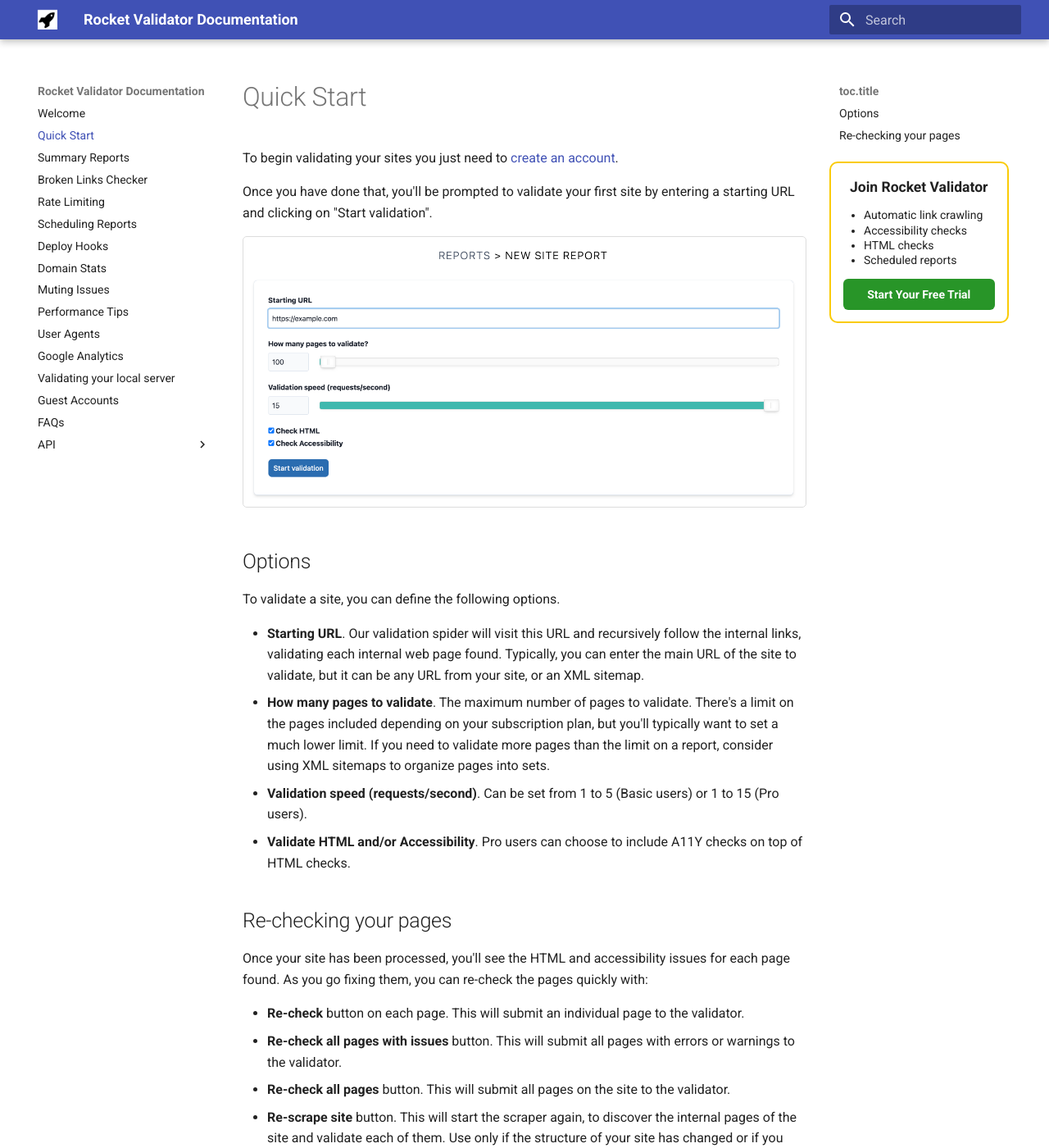
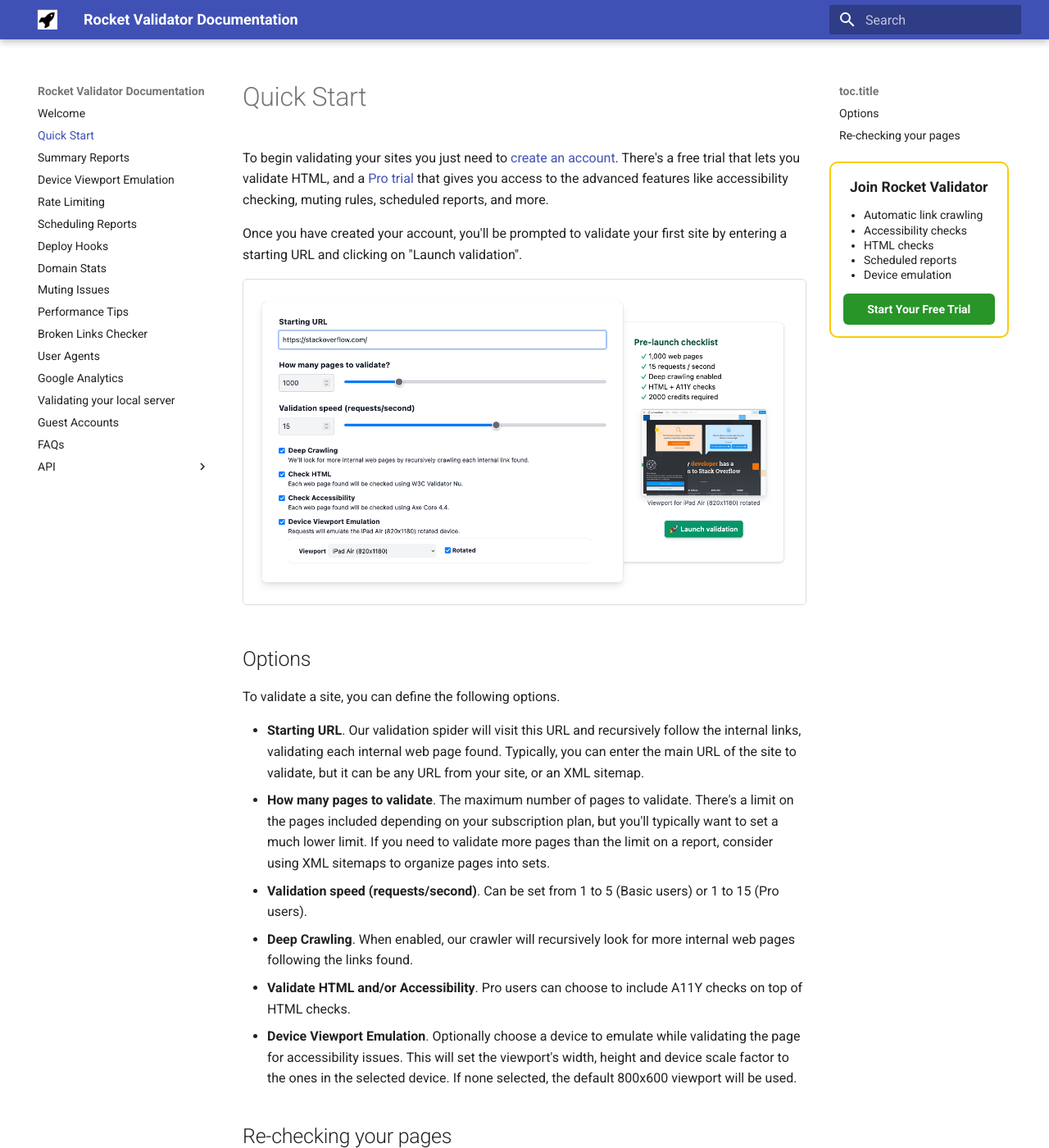
Before and after one commit to rocketvalidator/docs-rocketvalidator, an MkDocs documentation site: the page built from docs/quick-start.md, in a window 1280 px wide and 1400 px high. Shown: the whole window at 82% size. Built offline with MkDocs 1.6.1 and Material for MkDocs 9.7.7, drawn with Linux system fonts in a browser that asks for light colours.

Commit message:
docs for device viewport emulation

```diff
--- a/docs/quick-start.md
+++ b/docs/quick-start.md
@@ -1,8 +1,8 @@
 # Quick Start
 
-To begin validating your sites you just need to <a href="https://rocketvalidator.com/registration/new" target="_blank">create an account</a>.
+To begin validating your sites you just need to <a href="https://rocketvalidator.com/registration/new" target="_blank">create an account</a>. There's a free trial that lets you validate HTML, and a <a href="https://rocketvalidator.com/registration/new?plan=pro-weekly&coupon=7DAYS" target="_blank">Pro trial</a> that gives you access to the advanced features like accessibility checking, muting rules, scheduled reports, and more.
 
-Once you have done that, you'll be prompted to validate your first site by entering a starting URL and clicking on "Start validation".
+Once you have created your account, you'll be prompted to validate your first site by entering a starting URL and clicking on "Launch validation".
 
 ![New site report form](img/new-site-validation-form.png)
 
@@ -13,7 +13,9 @@
 * **Starting URL**. Our validation spider will visit this URL and recursively follow the internal links, validating each internal web page found. Typically, you can enter the main URL of the site to validate, but it can be any URL from your site, or an XML sitemap.
 * **How many pages to validate**. The maximum number of pages to validate. There's a limit on the pages included depending on your subscription plan, but you'll typically want to set a much lower limit. If you need to validate more pages than the limit on a report, consider using XML sitemaps to organize pages into sets.
 * **Validation speed (requests/second)**. Can be set from 1 to 5 (Basic users) or 1 to 15 (Pro users).
+* **Deep Crawling**. When enabled, our crawler will recursively look for more internal web pages following the links found.
 * **Validate HTML and/or Accessibility**. Pro users can choose to include A11Y checks on top of HTML checks.
+* **Device Viewport Emulation**. Optionally choose a device to emulate while validating the page for accessibility issues. This will set the viewport's width, height and device scale factor to the ones in the selected device. If none selected, the default 800x600 viewport will be used.
 
 ## Re-checking your pages
 
--- a/mkdocs.yml
+++ b/mkdocs.yml
@@ -5,13 +5,14 @@
   - Welcome: index.md
   - Quick Start: quick-start.md
   - Summary Reports: summary-reports.md
-  - Broken Links Checker: broken-links-checker.md
+  - Device Viewport Emulation: device-viewport-emulation.md
   - Rate Limiting: rate-limits.md
   - Scheduling Reports: scheduling.md
   - Deploy Hooks: deploy-hooks.md
   - Domain Stats: domain-stats.md
   - Muting Issues: muting.md
   - Performance Tips: performance-tips.md
+  - Broken Links Checker: broken-links-checker.md
   - User Agents: user-agents.md
   - Google Analytics: google-analytics.md
   - Validating your local server: how-to-validate-your-local-server.md
--- a/overrides/partials/toc.html
+++ b/overrides/partials/toc.html
@@ -58,6 +58,7 @@
       <li>Accessibility checks</li>
       <li>HTML checks</li>
       <li>Scheduled reports</li>
+      <li>Device emulation</li>
     </ul>
     <p class="btn"><a href="https://rocketvalidator.com/registration/new" target="_blank" class="btn">Start Your Free Trial</a></p>
   </div>
```
Also changed, not shown: docs/device-viewport-emulation.md (added, +35 -0 lines), docs/index.md (+1 -1 lines), docs/scheduling.md (+2 -0 lines), docs/img/device-preview.png (added), docs/img/device-selection.png (added), docs/img/new-site-validation-form.png, docs/img/schedule-form.png.
